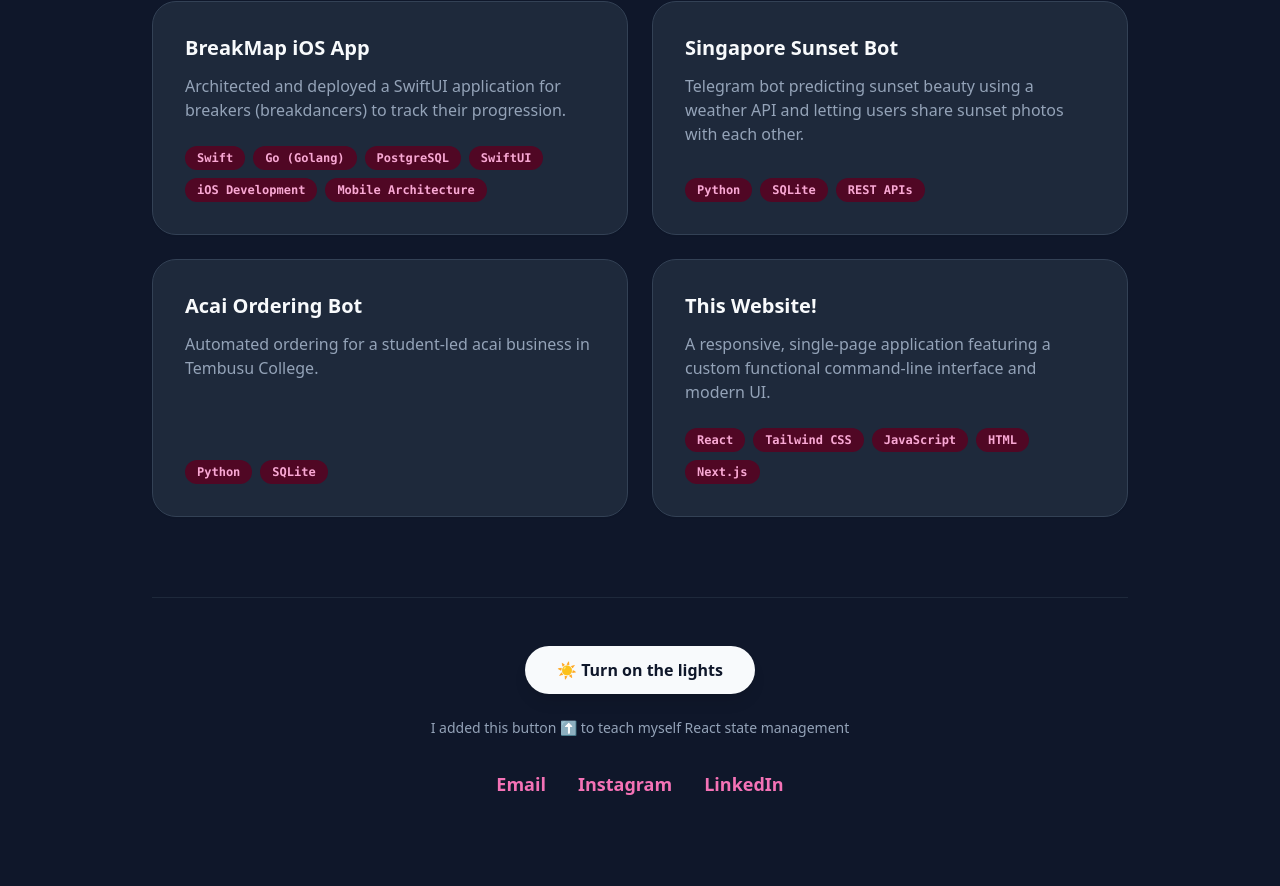
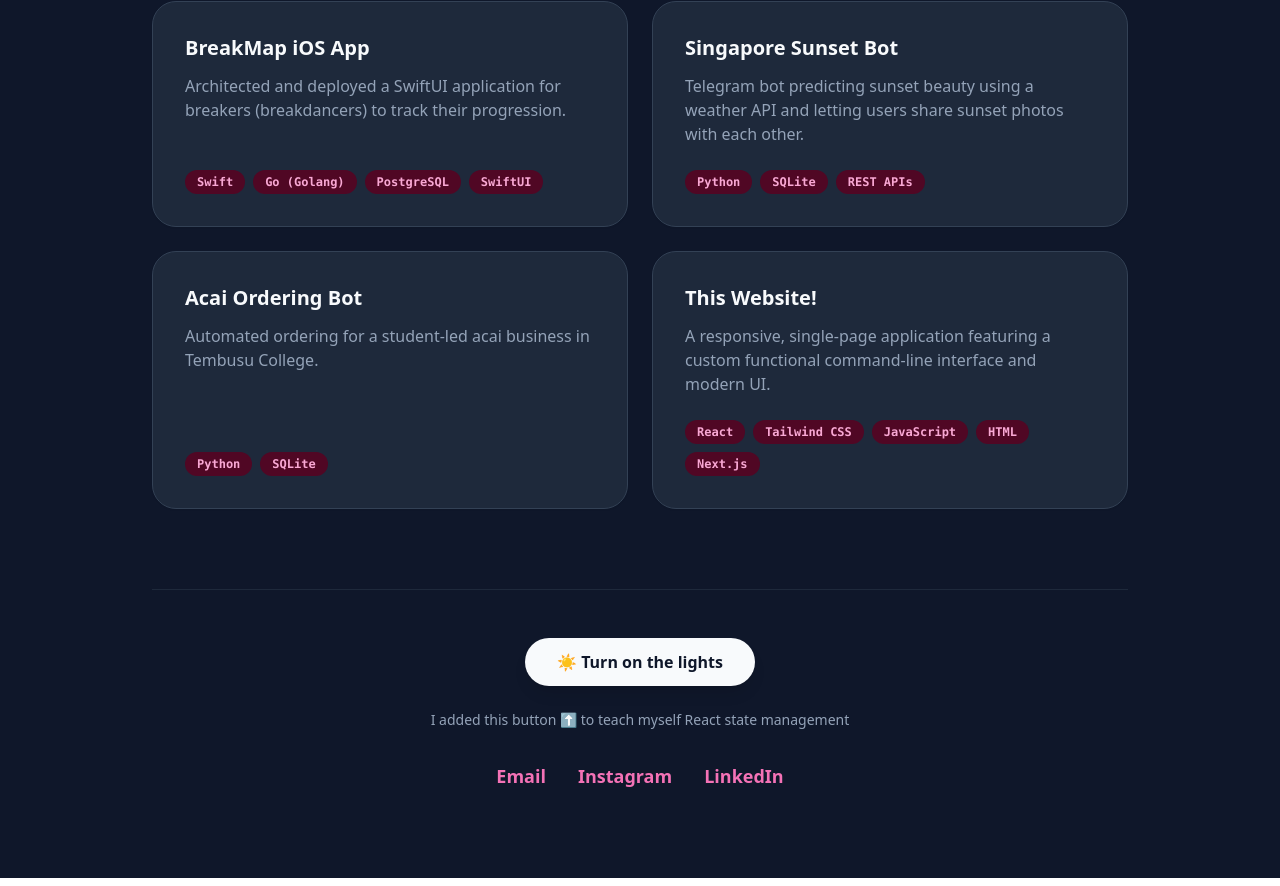
Before and after one commit to wongzhongxian/wongzhongxian.github.io, a React (Create React App) app: page / in a window 1280 px wide. Shown: the part 2069-2955 px from the top of the page. Built offline with nearby package versions, Linux system fonts and the light colour scheme.

Commit message:
Edited tags under projects again

```diff
--- a/src/App.js
+++ b/src/App.js
@@ -298,7 +298,7 @@ const App = () => {
       title: "BreakMap iOS App",
       description: "Architected and deployed a SwiftUI application for breakers (breakdancers) to track their progression.",
       longDescription: "As a breaker (breakdancer), I always thought that learning new moves and figuring out what to do next was tough. Built with SwiftUI, this iOS application allows breakers to track their mastery of specific skills and visualize their progress over time.",
-      tech: ["Swift", "Go (Golang)", "PostgreSQL", "SwiftUI", "iOS Development", "Mobile Architecture"],
+      tech: ["Swift", "Go (Golang)", "PostgreSQL", "SwiftUI"],
       images: [breakmapPic1, breakmapPic2, breakmapPic3, breakmapPic4],
       github: "https://apps.apple.com/us/app/breakmap-b-boy-companion-app/id6759797675"
     },
```
